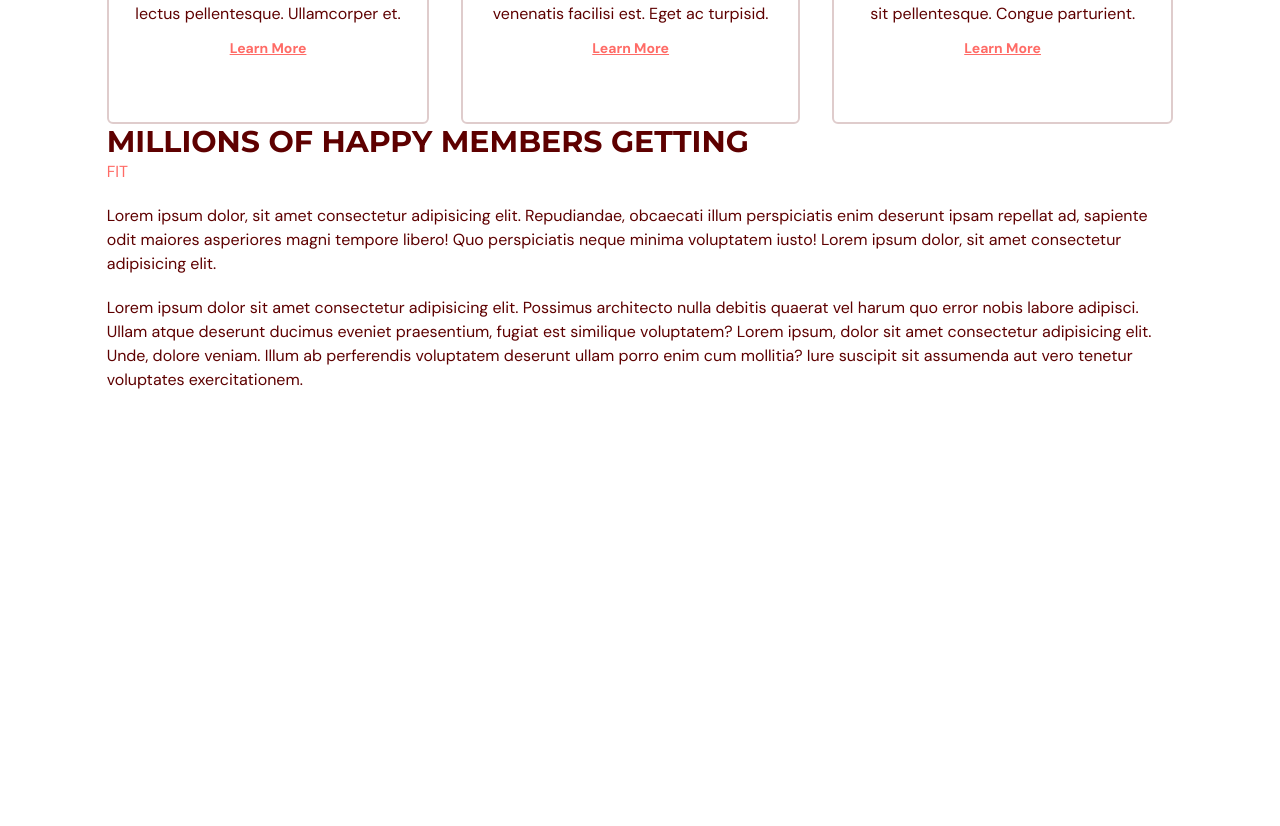
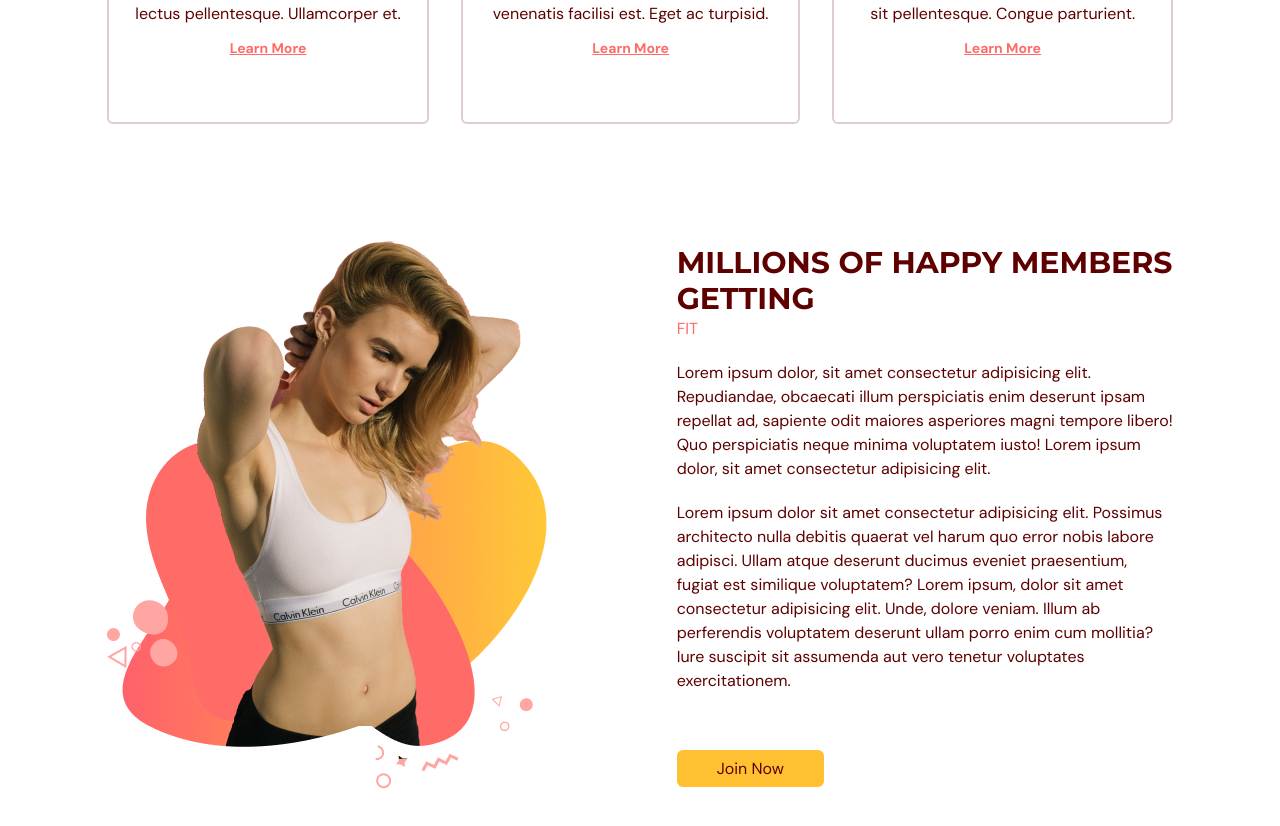
Before and after one commit to mariegrace31/fitness_app, a React (Vite) app: page / in a window 1280 px wide. Shown: the part 1260-2086 px from the top of the page. Before the commit the page ends 1752 px from the top, so only its background shows below. Built offline with nearby package versions, Linux system fonts and the light colour scheme.

Commit message:
Add the benefits button

```diff
--- a/src/scenes/benefits/index.tsx
+++ b/src/scenes/benefits/index.tsx
@@ -3,7 +3,8 @@
 import { HomeModernIcon, UserGroupIcon, AcademicCapIcon } from "@heroicons/react/24/solid"
 import { motion } from "framer-motion";
 import Benefit from "./Benefit";
-
+import ActionButton from "@/shared/ActionButton";
+import BenefitsPageGraphic from "@/assets/BenefitsPageGraphic.png";
 
 const benefits: Array<BenefitType> = [
   {
@@ -81,9 +82,13 @@
       </motion.div>
 
       {/* GRAPHICS AND DESCRIPTION */}
-      <div>
+      <div className="mt-16 items-center justify-between gap-20 md:mt-28 md:flex">
         {/* GRAPHIC */}
-        <img />
+        <img
+        className="mx-auto"
+        alt="benefits-page-graphic"
+        src={BenefitsPageGraphic}
+        />
 
         {/* DESCRIPTION */}
         <div>
@@ -110,7 +115,13 @@
             </p>
           </div>
           {/* BUTTON */}
-
+          <div className="realtive mt-16">
+            <div className="before:absolute before:-bottom-20 before:right-40 before:z-[-1] before:content-sparkles">
+              <ActionButton setSelectedPage={setSelectedPage}>
+                Join Now
+              </ActionButton>
+            </div>
+          </div>
         </div>
       </div>
     </motion.div>
```
